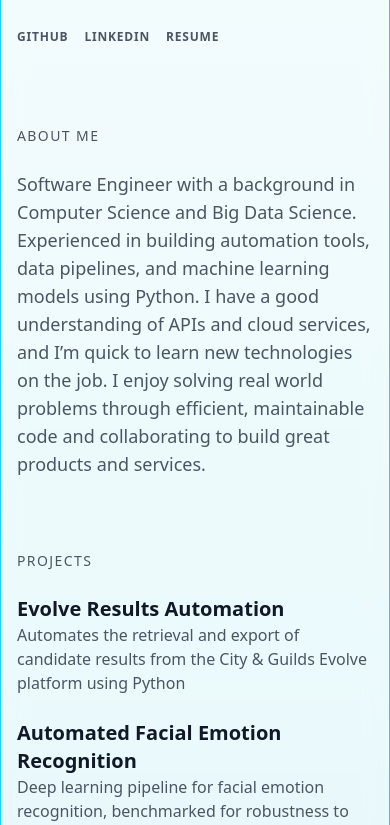
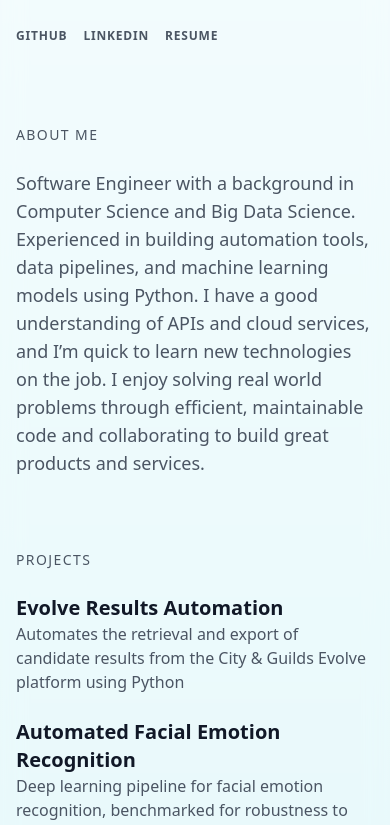
Before and after one commit to snts42/santonastaso.codes, a Gatsby site: page / in a window 390 px wide. Shown: the part 161-986 px from the top of the page. Built offline with nearby package versions, Linux system fonts and the light colour scheme; Gatsby itself is replaced by a stand-in of ours.

Commit message:
removed cyan border on mobile

```diff
--- a/src/components/layout/index.jsx
+++ b/src/components/layout/index.jsx
@@ -32,8 +32,8 @@ const Layout = ({ children }) => {
       <div className="bg-noise" />
       {/* Content container */}
       <main className="relative z-10 container mx-auto px-4 sm:px-6 md:px-12 pt-0 md:pt-12 pb-12 max-w-6xl
-        bg-white/60 backdrop-blur-md border border-cyan-400 shadow-[0_0_32px_4px_rgba(0,255,255,0.18)] ring-1 ring-cyan-300/30 md:rounded-3xl
-        dark:bg-[#232b36]/80 dark:backdrop-blur-lg dark:border-cyan-400 dark:shadow-[0_0_32px_4px_rgba(0,255,255,0.10)]
+        bg-white/60 backdrop-blur-md md:border md:border-cyan-400 md:shadow-[0_0_32px_4px_rgba(0,255,255,0.18)] md:ring-1 md:ring-cyan-300/30 md:rounded-3xl
+        dark:bg-[#232b36]/80 dark:backdrop-blur-lg dark:md:border-cyan-400 dark:md:shadow-[0_0_32px_4px_rgba(0,255,255,0.10)]
       ">
         {children}
       </main>
```
